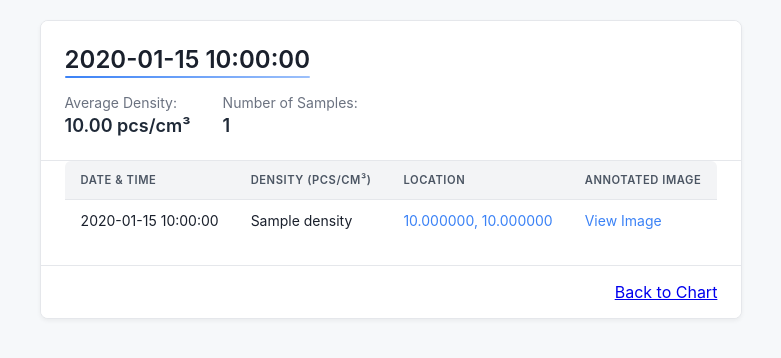
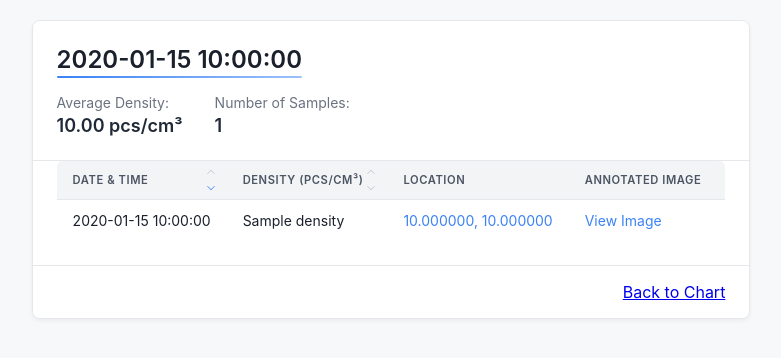
Before and after one commit to joseph-portfolio/Thesis, a Flask app: template templates/detailed_data.html in a window 1280 px wide. Shown: the part 64-422 px from the top of the page, without its empty margins (249-1030 px from the left). Run offline with Flask 3, Linux system fonts and the light colour scheme; the template is opened without the code that fills it: most values are stand-ins (such as "Sample title", 1, 10 or a date in 2020); some libraries are stand-ins or nearby versions.

Commit message:
renamed map.js to index.js for clarity, added sorting functionality to headers of detailed_data

```diff
--- a/app.py
+++ b/app.py
@@ -211,7 +211,9 @@ def detailed_data():
     date_str = request.args.get('date')
     mode = request.args.get('mode', 'daily')
     page = request.args.get('page', 1, type=int)
-    per_page = 15 # Number of samples per page
+    per_page = 15  # Number of samples per page
+    sort_by = request.args.get('sort_by', 'datetime')
+    sort_order = request.args.get('sort_order', 'desc')
 
     if not date_str:
         return jsonify({'error': 'Date parameter is required'}), 400
@@ -235,6 +237,22 @@ def detailed_data():
         response = table.scan()
         items = response.get('Items', [])
         filtered_items = filter_items_by_date_range(items, date_obj, end_date)
+
+        # Define sort key functions
+        def get_sort_key(item, field):
+            value = item.get(field, '')
+            try:
+                return float(value)
+            except (ValueError, TypeError):
+                return str(value).lower()
+
+        # Sort items based on sort parameters
+        if sort_by and sort_by in ['datetime', 'density', 'latitude', 'longitude']:
+            reverse_sort = (sort_order == 'desc')
+            filtered_items.sort(
+                key=lambda x: get_sort_key(x, sort_by),
+                reverse=reverse_sort
+            )
 
         # Calculate statistics using all items
         sample_count = len(filtered_items)
--- a/static/css/detailed_data.css
+++ b/static/css/detailed_data.css
@@ -96,6 +96,57 @@
     font-size: 0.7rem;
     letter-spacing: 0.05em;
     white-space: nowrap;
+    position: relative;
+    padding-right: 24px;
+    cursor: default;
+}
+
+/* Sortable headers */
+.data-table th.sortable {
+    cursor: pointer;
+    transition: background-color 0.2s;
+}
+
+.data-table th.sortable:hover {
+    background-color: #e5e7eb;
+}
+
+/* Sort indicator */
+.sort-indicator {
+    position: absolute;
+    right: 8px;
+    top: 50%;
+    transform: translateY(-50%);
+    display: flex;
+    flex-direction: column;
+    justify-content: center;
+    align-items: center;
+    gap: 2px;
+    width: 16px;
+    height: 24px;
+}
+
+.sort-indicator svg {
+    opacity: 0.3;
+    transition: opacity 0.2s, transform 0.2s;
+}
+
+/* Active sort indicator */
+th.sorting-asc .sort-asc,
+th.sorting-desc .sort-desc {
+    opacity: 1;
+    color: #3b82f6;
+}
+
+/* Hover states */
+th.sortable:hover .sort-asc,
+th.sortable:hover .sort-desc {
+    opacity: 0.7;
+}
+
+th.sorting-asc:hover .sort-asc,
+th.sorting-desc:hover .sort-desc {
+    opacity: 1;
 }
 
 .data-table tbody tr:last-child td {
--- a/templates/detailed_data.html
+++ b/templates/detailed_data.html
@@ -10,6 +10,9 @@
     <link rel="stylesheet" href="{{ url_for('static', filename='css/style.css') }}">
     <link rel="stylesheet" href="{{ url_for('static', filename='css/detailed_data.css') }}">
     <link rel="stylesheet" href="https://code.jquery.com/ui/1.10.2/themes/smoothness/jquery-ui.css" />
+
+    <!-- JavaScript -->
+    <script src="{{ url_for('static', filename='js/detailed_data.js') }}"></script>
 </head>
 <body>
     <div class="app-shell">
@@ -52,8 +55,28 @@
                     <table class="data-table">
                         <thead>
                             <tr>
-                                <th>Date & Time</th>
-                                <th>Density (pcs/cm³)</th>
+                                <th class="sortable" data-sort-by="datetime">
+                                    Date & Time
+                                    <span class="sort-indicator">
+                                        <svg class="sort-asc" width="12" height="12" viewBox="0 0 24 24" fill="none" xmlns="http://www.w3.org/2000/svg">
+                                            <path d="M12 5L19 12M12 5L5 12" stroke="currentColor" stroke-width="2" stroke-linecap="round" stroke-linejoin="round"/>
+                                        </svg>
+                                        <svg class="sort-desc" width="12" height="12" viewBox="0 0 24 24" fill="none" xmlns="http://www.w3.org/2000/svg">
+                                            <path d="M12 19L5 12M12 19L19 12" stroke="currentColor" stroke-width="2" stroke-linecap="round" stroke-linejoin="round"/>
+                                        </svg>
+                                    </span>
+                                </th>
+                                <th class="sortable" data-sort-by="density">
+                                    Density (pcs/cm³)
+                                    <span class="sort-indicator">
+                                        <svg class="sort-asc" width="12" height="12" viewBox="0 0 24 24" fill="none" xmlns="http://www.w3.org/2000/svg">
+                                            <path d="M12 5L19 12M12 5L5 12" stroke="currentColor" stroke-width="2" stroke-linecap="round" stroke-linejoin="round"/>
+                                        </svg>
+                                        <svg class="sort-desc" width="12" height="12" viewBox="0 0 24 24" fill="none" xmlns="http://www.w3.org/2000/svg">
+                                            <path d="M12 19L5 12M12 19L19 12" stroke="currentColor" stroke-width="2" stroke-linecap="round" stroke-linejoin="round"/>
+                                        </svg>
+                                    </span>
+                                </th>
                                 <th>Location</th>
                                 <th>Annotated Image</th>
                             </tr>
@@ -148,5 +171,7 @@
             </div>
         </div>
     </div>
+    <!-- Load JavaScript at the end of body -->
+    <script src="{{ url_for('static', filename='js/detailed_data.js') }}"></script>
 </body>
 </html>
--- a/templates/index.html
+++ b/templates/index.html
@@ -99,7 +99,7 @@
     </div>
 
     <!-- Custom Scripts -->
-    <script src="{{ url_for('static', filename='js/map.js') }}"></script>
+    <script src="{{ url_for('static', filename='js/index.js') }}"></script>
     <script>
         // Fetch total samples from DynamoDB and update the sidebar
         fetch('/total_samples')
```
Also changed, not shown: static/js/detailed_data.js (added, +64 -0 lines), static/js/index.js (renamed from static/js/map.js).
